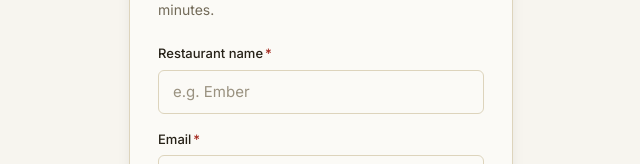
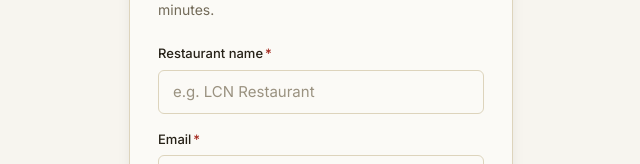
Before and after one commit to LeviCLinton/restaurant, a React (Vite) app: page /restaurant/signup in a window 1280 px wide. Shown: the part 250-414 px from the top of the page, without its empty margins (319-959 px from the left). Built offline with nearby package versions, Linux system fonts and the light colour scheme.

Commit message:
Update restaurant name placeholder in SignupPage

```diff
--- a/src/pages/auth/SignupPage.tsx
+++ b/src/pages/auth/SignupPage.tsx
@@ -23,7 +23,7 @@ export function SignupPage() {
   return (
     <AuthLayout title="Start free" subtitle="No card required. Set up your restaurant in minutes.">
       <form onSubmit={handleSubmit} className="flex flex-col gap-4">
-        <Input label="Restaurant name" required placeholder="e.g. Ember" />
+        <Input label="Restaurant name" required placeholder="e.g. LCN Restaurant" />
         <Input label="Email" type="email" required placeholder="you@restaurant.com" />
         <Input label="Password" type="password" required placeholder="••••••••" helperText="At least 8 characters" />
         <Button type="submit" fullWidth loading={loading}>
```
